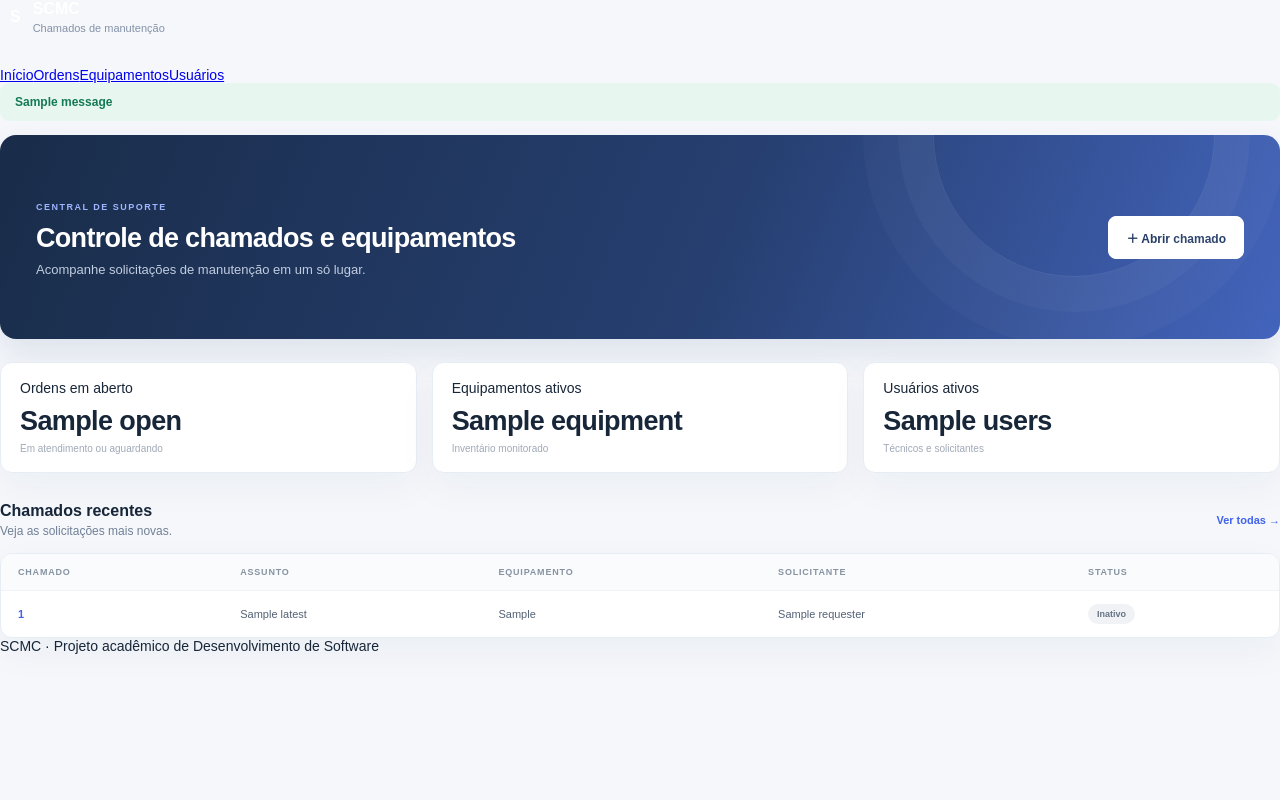
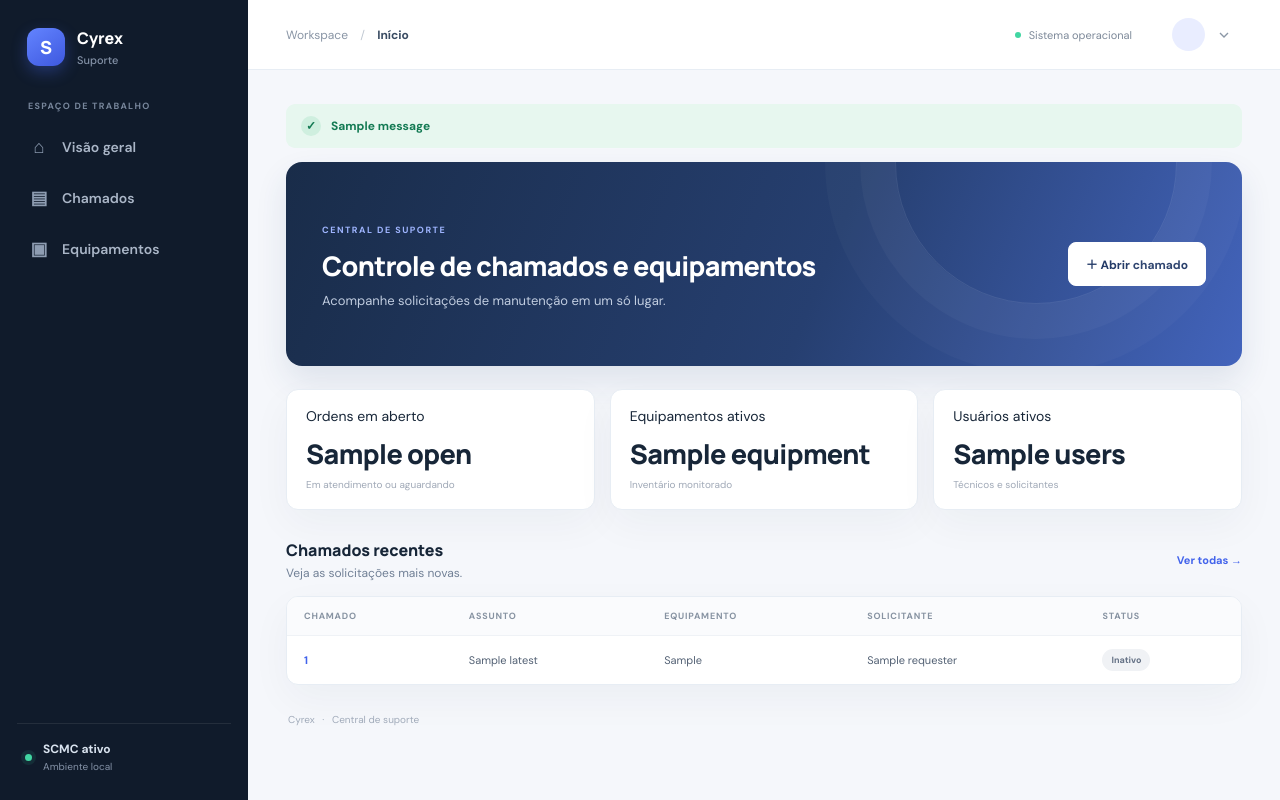
Before and after one commit to Hian0liveira/scmc-sistema-chamados, a Python web app: template templates/index.html in a window 1280 px wide. Run offline with Jinja, Linux system fonts and the light colour scheme; the template is opened without the code that fills it: most values are stand-ins (such as "Sample title", 1, 10 or a date in 2020); one stand-in notice (Sample message) is shown.

Commit message:
Sync complete Flask project and Cyrex access rules

```diff
--- a/templates/base.html
+++ b/templates/base.html
@@ -1 +1,51 @@
-<!doctype html><html lang="pt-br"><head><meta charset="utf-8"><meta name="viewport" content="width=device-width,initial-scale=1"><title>{% block title %}SCMC{% endblock %}</title><link rel="stylesheet" href="{{ url_for('static',filename='style.css') }}"></head><body><header class="top"><a class="brand" href="{{ url_for('index') }}"><span class="logo">S</span><span>SCMC<small>Chamados de manutenção</small></span></a><nav><a href="{{ url_for('index') }}">Início</a><a href="{{ url_for('orders') }}">Ordens</a><a href="{{ url_for('equipment') }}">Equipamentos</a><a href="{{ url_for('users') }}">Usuários</a></nav></header><main class="wrap">{% with messages=get_flashed_messages(with_categories=true) %}{% for category,message in messages %}<div class="alert {{ category }}">{{ message }}</div>{% endfor %}{% endwith %}{% block content %}{% endblock %}</main><footer>SCMC · Projeto acadêmico de Desenvolvimento de Software</footer></body></html>
+<!doctype html>
+<html lang="pt-br">
+<head>
+  <meta charset="utf-8"><meta name="viewport" content="width=device-width,initial-scale=1">
+  <title>{% block title %}Cyrex{% endblock %}</title>
+  <link rel="preconnect" href="https://fonts.googleapis.com"><link rel="preconnect" href="https://fonts.gstatic.com" crossorigin>
+  <link href="https://fonts.googleapis.com/css2?family=DM+Sans:wght@400;500;600;700&family=Manrope:wght@500;600;700;800&display=swap" rel="stylesheet">
+  <link rel="stylesheet" href="{{ url_for('static',filename='style.css') }}">
+</head>
+<body>
+<div class="app-shell">
+  <aside class="sidebar">
+    <a class="brand" href="{{ url_for('index') }}"><span class="brand-mark">S</span><span>Cyrex<small>Suporte</small></span></a>
+    <div class="side-label">ESPAÇO DE TRABALHO</div>
+    <nav class="side-nav">
+      <a class="{% if request.endpoint == 'index' %}active{% endif %}" href="{{ url_for('index') }}"><span class="nav-icon">⌂</span> Visão geral</a>
+      <a class="{% if request.endpoint in ['orders','order_new','order_edit','order_detail','order_close'] %}active{% endif %}" href="{{ url_for('orders') }}"><span class="nav-icon">▤</span> Chamados</a>
+      <a class="{% if request.endpoint in ['equipment','equipment_new','equipment_edit'] %}active{% endif %}" href="{{ url_for('equipment') }}"><span class="nav-icon">▣</span> Equipamentos</a>
+      {% if current_user.role == 'Administrador' %}<a class="{% if request.endpoint in ['users','user_new','user_edit'] %}active{% endif %}" href="{{ url_for('users') }}"><span class="nav-icon">♙</span> Pessoas</a>{% endif %}
+    </nav>
+    <div class="sidebar-bottom"><div class="status-dot"></div><div><strong>SCMC ativo</strong><small>Ambiente local</small></div></div>
+  </aside>
+  <main class="main-area">
+    <header class="topbar"><div class="crumb">Workspace <span>/</span> <strong>{% block section %}Início{% endblock %}</strong></div><div class="top-actions"><span class="online"><i></i> Sistema operacional</span><details class="account-menu">
+        <summary class="account-trigger" aria-label="Abrir menu da conta" aria-expanded="false" aria-controls="account-panel">
+          <span class="account-label"><strong>{{ current_user.name }}</strong><small>{{ current_user.role }}</small></span>
+          <span class="avatar" aria-hidden="true">{{ current_user.name[0]|upper }}</span>
+          <svg class="account-chevron" width="16" height="16" viewBox="0 0 24 24" fill="none" stroke="currentColor" stroke-width="2" aria-hidden="true"><path d="m6 9 6 6 6-6"/></svg>
+        </summary>
+        <div class="account-panel" id="account-panel">
+          <div class="account-heading"><strong>{{ current_user.name }}</strong><span>{{ current_user.email }}</span><small>{{ current_user.role }}</small></div>
+          <div class="account-section-label">IR PARA</div>
+          <nav aria-label="Atalhos da conta">
+            <a href="{{ url_for('index') }}"><span aria-hidden="true">⌂</span>Visão geral</a>
+            {% if current_user.role != 'Técnico' %}<a href="{{ url_for('order_new') }}"><span aria-hidden="true">＋</span>Abrir chamado</a>{% endif %}
+            <a href="{{ url_for('orders') }}"><span aria-hidden="true">▤</span>{{ 'Todos os chamados' if current_user.role != 'Solicitante' else 'Meus chamados' }}</a>
+            <a href="{{ url_for('equipment') }}"><span aria-hidden="true">▣</span>Equipamentos</a>
+            {% if current_user.role == 'Administrador' %}<a href="{{ url_for('users') }}"><span aria-hidden="true">♙</span>Gerenciar pessoas</a>{% endif %}
+          </nav>
+          <form class="account-logout" method="post" action="{{ url_for('logout') }}"><button type="submit"><svg width="18" height="18" viewBox="0 0 24 24" fill="none" stroke="currentColor" stroke-width="1.8" aria-hidden="true"><path d="M9 5H5v14h4M14 8l4 4-4 4M9 12h10"/></svg>Sair da conta</button></form>
+        </div>
+      </details></div></header>
+    <div class="page-content">
+      {% with messages=get_flashed_messages(with_categories=true) %}{% for category,message in messages %}<div class="alert {{ category }}"><span>{{ '✓' if category=='success' else '!' }}</span>{{ message }}</div>{% endfor %}{% endwith %}
+      {% block content %}{% endblock %}
+      <footer class="footer">Cyrex <span>·</span> Central de suporte</footer>
+    </div>
+  </main>
+</div>
+<script src="{{ url_for('static',filename='account-menu.js') }}" defer></script>
+</body></html>
```
